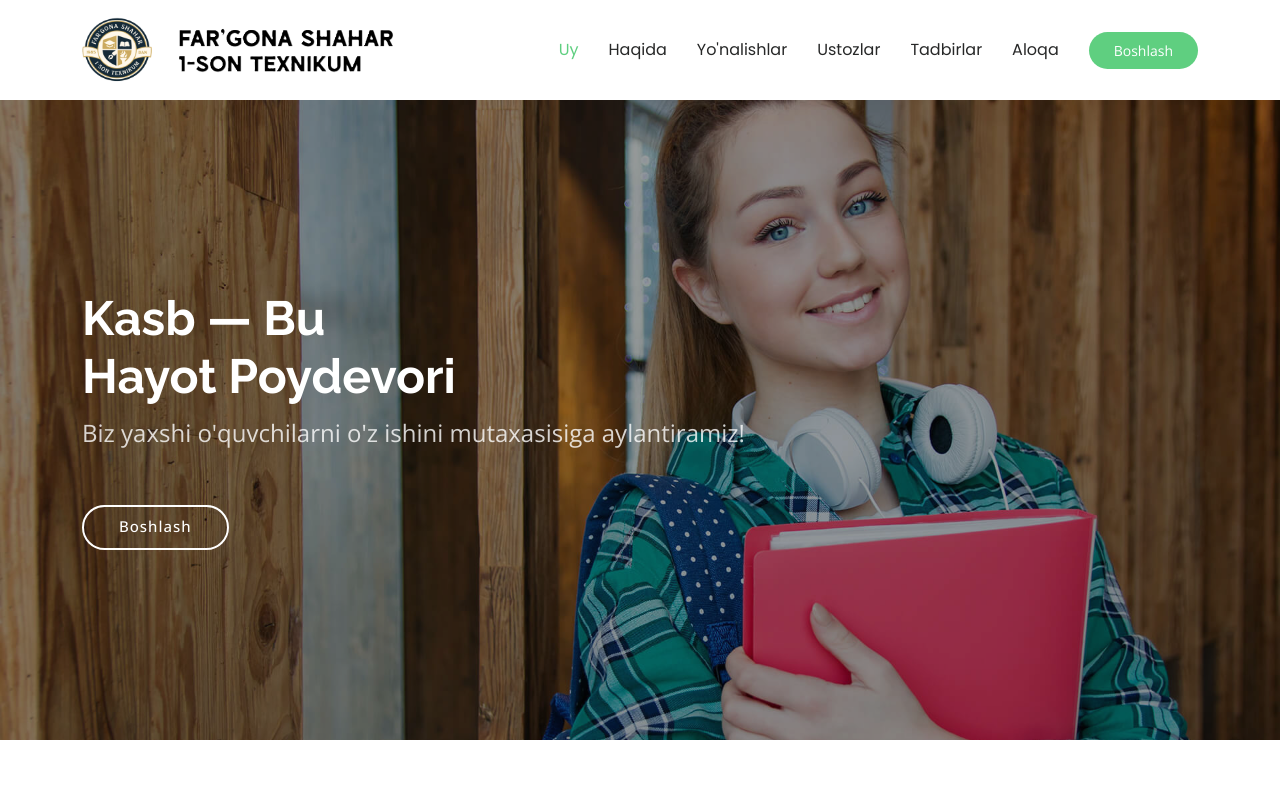
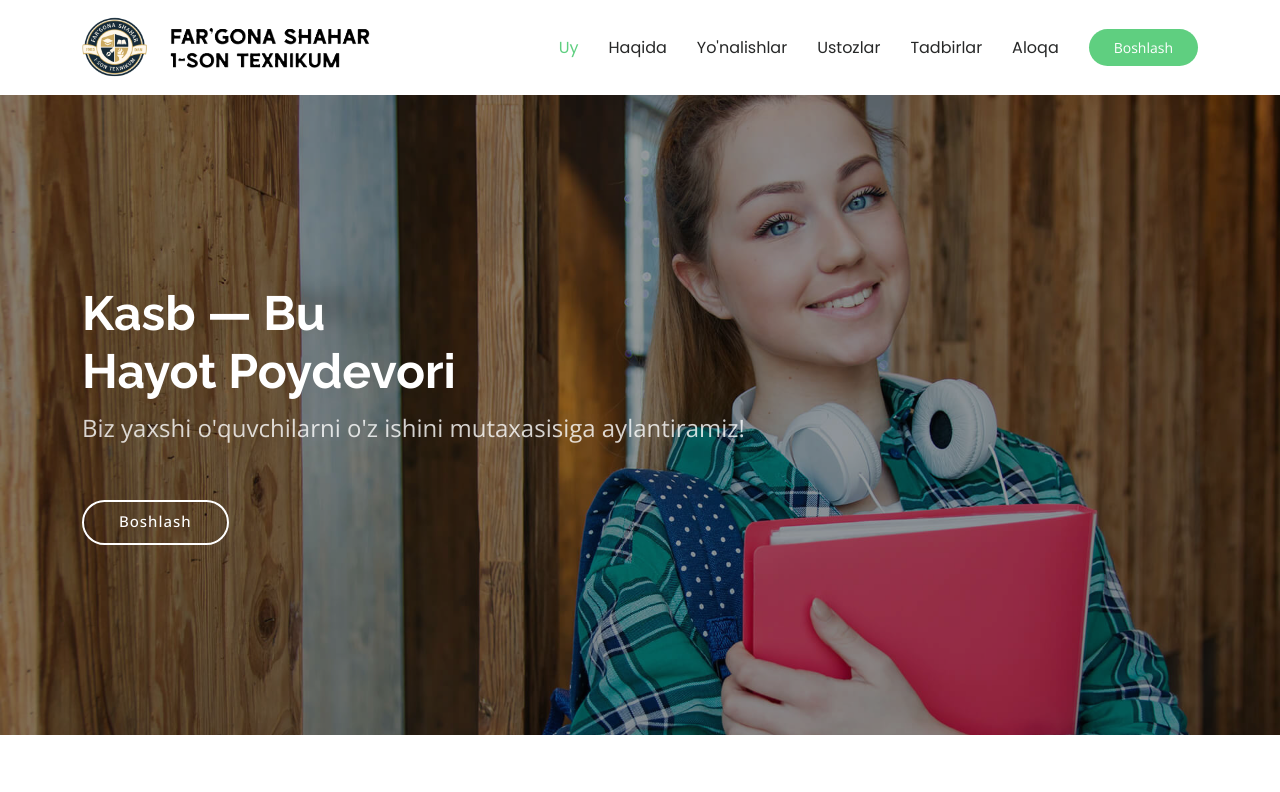
Before and after one commit to JavohBro/VocationalSchool-LandingPage, a plain HTML site: page index.html in a window 1280 px wide. Shown: the top 792 px of the page. Drawn offline with nearby package versions, Linux system fonts and the light colour scheme.

Commit message:
Adjust logo image size and margin in CSS

```diff
--- a/assets/css/main.css
+++ b/assets/css/main.css
@@ -234,8 +234,8 @@ h6 {
 }
 
 .header .logo img {
-  max-height: 70px;
-  margin-right: 8px;
+  max-height: 65px;
+  margin-right: 6px;
 }
 
 .header .logo h1 {
```
